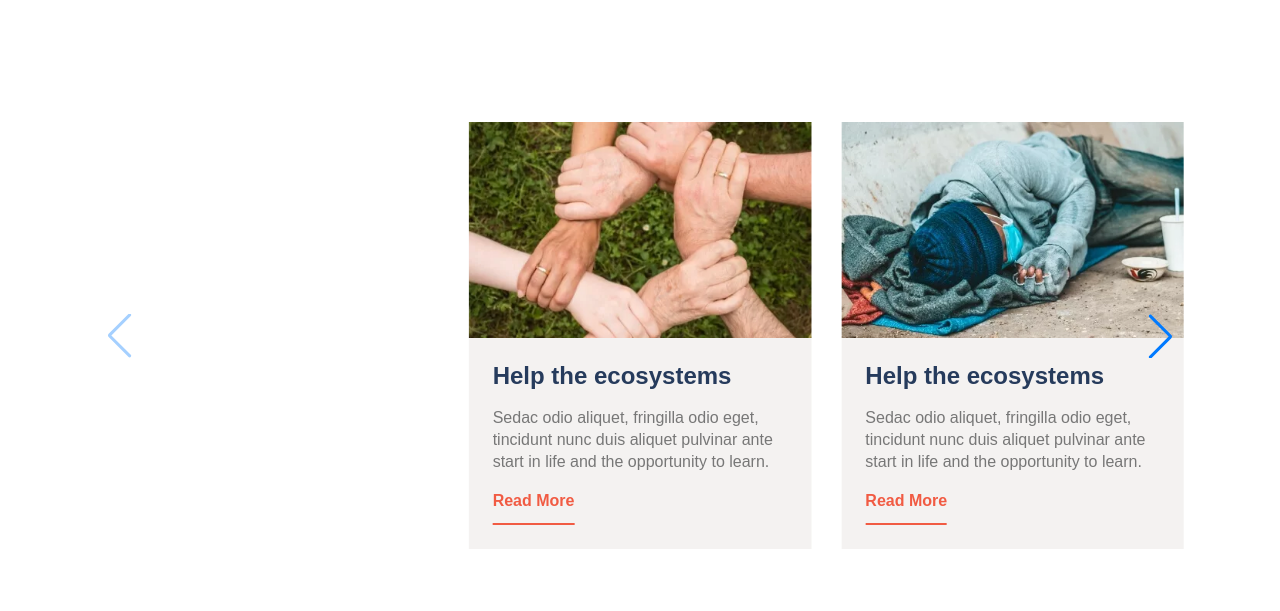
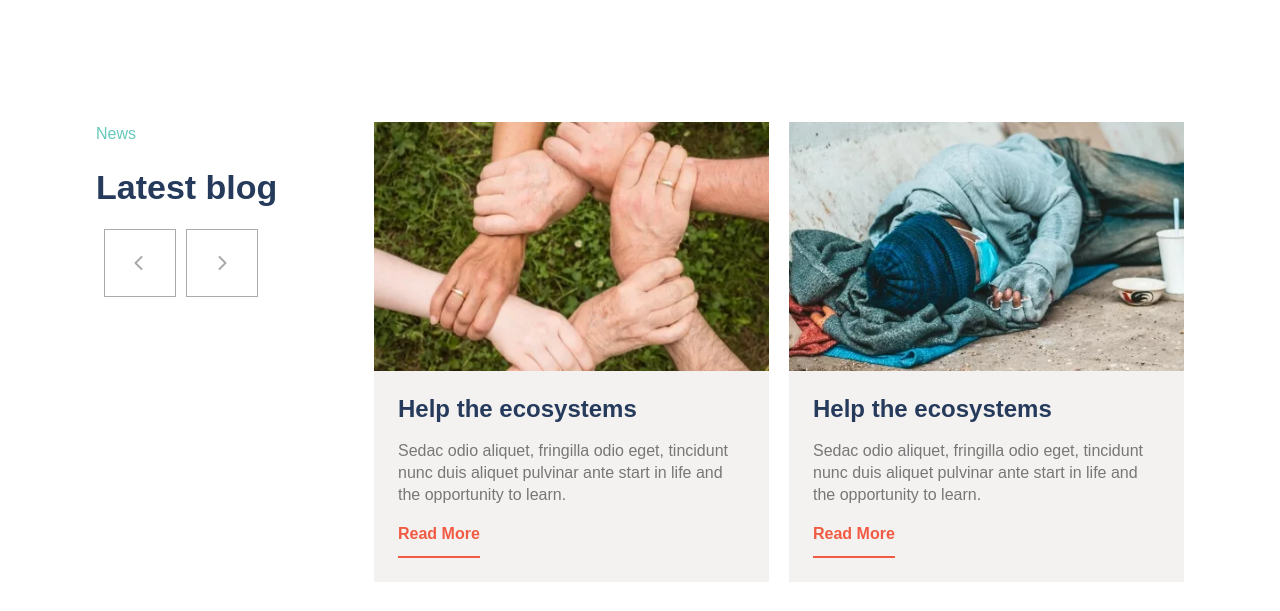
Before and after one commit to Aygunea/Mini-Project-HTML-CSS, a plain HTML site: page index.html in a window 1280 px wide. Shown: the part 3240-3851 px from the top of the page. Drawn offline with nearby package versions, Linux system fonts and the light colour scheme.

Commit message:
part 6 is completed

```diff
--- a/assets/js/app.js
+++ /dev/null
@@ -1,9 +0,0 @@
-// const swiperEl = document.querySelector('swiper-container');
-// const swiper = swiperEl.swiper;
-
-var swiper = new Swiper('.swiper-container', {
-    // Gerekli ayarlar buraya eklenebilir
-    pagination: {
-      el: '.swiper-pagination',
-    },
-  });
--- a/assets/sass/pages/_home.scss
+++ b/assets/sass/pages/_home.scss
@@ -7,23 +7,19 @@
   background-position: center;
   color: $t-light;
   background-image: url("/assets/images/h1_hero1.jpg.webp");
-
   .hero-caption {
     padding: 2rem 0;
     display: flex;
     flex-direction: column;
     row-gap: 20px;
-
     h1 {
       font-size: 48px;
       font-weight: 900;
     }
-
     P {
       font-size: 18px;
       line-height: 26px;
     }
-
     a {
       width: max-content;
     }
@@ -33,27 +29,18 @@
 // Start Section About Area 1
 #about-area1 {
   height: max-content;
-
   .about-content {
     @include flex-center;
     gap: 20px;
-
     span {
       color: $t-green;
     }
-
     h2 {
       color: #263b5c;
       font-size: 42px;
       line-height: 54px;
       font-weight: 500;
     }
-
-    //    p{
-    //     font-size: 16px;
-    //     line-height: 22px;
-    //     color: #777777;
-    //    }
   }
 }
 
@@ -65,27 +52,22 @@
     gap: 10px;
     background-color: #f4f2f1;
     color: #263b5c;
-
     h2 {
       font-weight: 600;
       font-size: 1.2rem;
     }
-
     p {
       font-size: 14px;
     }
-
     .col {
       p {
         color: $t-green;
         font-weight: 600;
       }
-
       span {
         font-size: 12px;
       }
     }
-
     .btn-1 {
       padding: 13px 40px;
     }
@@ -104,18 +86,15 @@
     align-items: center;
     text-align: center;
     font-family: $Rubik;
-
     .services-content {
       h5 {
         margin: 1rem 0;
-
         a {
           color: $t-light;
           font-size: 24px;
           font-weight: 600;
         }
       }
-
       p {
         line-height: 30px;
         font-weight: 500;
@@ -127,18 +106,10 @@
     h2 {
       font-size: 40px;
     }
-
     p {
       font-family: $Rubik;
     }
   }
-}
-
-// Start Section Blog
-#blog {
-  width: 100%;
-  height: max-content;
-
 }
 
 // Start Scroll Up
@@ -148,23 +119,30 @@
   line-height: 50px;
   position: fixed;
   top: 90%;
-  left: 95%;
+  right: 4%;
   background-color: $t-green;
   font-weight: 600;
   font-size: 16px;
   text-align: center;
   border-radius: 50%;
   z-index: 555;
-
   a {
     color: $t-light;
   }
 }
-
-// Start Swiper Slider
-
-
-.mySwiper {
+// Start Section Blog
+#blog {
+  width: 100%;
+  height: max-content;
+  .blog-heading{
+    font-size: 34px;
+    color: #263b5c;
+    font-weight: 600;
+  }
+  .blog-title{
+    color: $t-green;
+    font-weight: 500;
+  }
     .card-body{
       background-color: #F4F2F1;
       h4{
@@ -187,29 +165,38 @@
       }
     }
   }
-.swiper-button-next{
-  // left: 5% !important;
-  right: 95% !important;
-  left: auto;
-  background-color: aqua;
+
+// Start Swiper Slider
+.owl-stage {
+  position: relative;
 }
-/* Extra small devices (phones, 600px and down) */
-@media only screen and (max-width: 600px) {}
-
-/* Small devices (portrait tablets and large phones, 600px and up) */
-@media only screen and (max-width: 600px) {}
-
-/* Medium devices (landscape tablets, 768px and up) */
-@media only screen and (max-width: 768px) {}
-
-/* Large devices (laptops/desktops, 992px and up) */
-@media only screen and (max-width: 992px) {
-  #home .hero-caption {
-    h1 {
-      font-size: 42px;
+.owl-nav {
+  display: flex;
+  justify-content: space-center;
+  width: 100%;
+  position: absolute;
+  top: 20%;
+  left: -34%;
+  i {
+    font-size: 1rem;
+    color: #aaaaaa;
+    border: 1px solid #aaaaaa;
+    padding: 25px 30px;
+    transition: all 0.3s;
+    &:hover{
+      background-color: $t-red;
+      border-color: $t-red;
+      color: $t-light;
     }
   }
 }
 
-/* Extra large devices (large laptops and desktops, 1200px and up) */
-@media only screen and (max-width: 1200px) {}
+/* Large devices (laptops/desktops, 992px and up) */
+@media only screen and (max-width: 992px) {
+  #home .hero-caption h1 {
+    font-size: 42px;
+  }
+  #blog   .blog-heading{
+    font-size: 28px;
+  }
+}
--- a/index.html
+++ b/index.html
@@ -10,20 +10,21 @@
     <link rel="stylesheet" href="https://cdnjs.cloudflare.com/ajax/libs/font-awesome/6.5.1/css/all.min.css"
         integrity="sha512-DTOQO9RWCH3ppGqcWaEA1BIZOC6xxalwEsw9c2QQeAIftl+Vegovlnee1c9QX4TctnWMn13TZye+giMm8e2LwA=="
         crossorigin="anonymous" referrerpolicy="no-referrer" />
-    <link rel="stylesheet" href="https://cdnjs.cloudflare.com/ajax/libs/OwlCarousel2/2.3.4/assets/owl.carousel.min.css"
-        integrity="sha512-tS3S5qG0BlhnQROyJXvNjeEM4UpMXHrQfTGmbQ1gKmelCxlSEBUaxhRBj/EFTzpbP4RVSrpEikbmdJobCvhE3g=="
-        crossorigin="anonymous" referrerpolicy="no-referrer" />
+    <link rel="stylesheet" href="https://cdnjs.cloudflare.com/ajax/libs/OwlCarousel2/2.3.4/assets/owl.carousel.min.css">
     <link rel="stylesheet"
-        href="https://cdnjs.cloudflare.com/ajax/libs/OwlCarousel2/2.3.4/assets/owl.theme.default.min.css"
-        integrity="sha512-sMXtMNL1zRzolHYKEujM2AqCLUR9F2C4/05cdbxjjLSRvMQIciEPCQZo++nk7go3BtSuK9kfa/s+a4f4i5pLkw=="
-        crossorigin="anonymous" referrerpolicy="no-referrer" />
+        href="https://cdnjs.cloudflare.com/ajax/libs/OwlCarousel2/2.3.4/assets/owl.theme.default.min.css">
+
+    <script src="https://cdnjs.cloudflare.com/ajax/libs/jquery/3.7.1/jquery.min.js"
+        integrity="sha512-v2CJ7UaYy4JwqLDIrZUI/4hqeoQieOmAZNXBeQyjo21dadnwR+8ZaIJVT8EE2iyI61OV8e6M8PP2/4hpQINQ/g=="
+        crossorigin="anonymous" referrerpolicy="no-referrer"></script>
+    <script src="https://cdnjs.cloudflare.com/ajax/libs/OwlCarousel2/2.3.4/owl.carousel.min.js"></script>
     <title>Mini Project</title>
 </head>
 
 <body>
     <header>
         <nav>
-            <div class="navbar-brand">
+            <div class=" navbar-brand">
                 <img src="/assets/images/logo.png.webp" alt="">
             </div>
             <ul class="navbar mb-0">
@@ -68,7 +69,6 @@
                 </div>
             </div>
         </section>
-
         <section id="about-area1" class="bg-section">
             <div class="container-X container-Y">
                 <div class="row">
@@ -221,14 +221,22 @@
         </section>
         <section id="blog">
             <div class="container-Y container-X">
-                <swiper-container class="mySwiper" slides-per-view="3" centered-slides="true" space-between="30"
-                    pagination="true" pagination-type="false" navigation="true">
-                    <swiper-slide>
+                <div class="row blog-row">
+                    <div class="col-md-3 col-sm-12">
+                        <p class="blog-title">News</p>
+                        <div class="blog-heading"> Latest blog</div>
+                    </div>
+                    <div class="col-md-9 col-sm-12">
+                        <div class="home-demo">
+                            <div class="owl-carousel owl-theme">
+                                <div class="item">
                                     <div class="card border-0 rounded-0">
                                         <img src="./assets/images/blog1.jpg.webp" alt="">
                                         <div class="card-body p-4">
                                             <h4 class="card-title mb-3">Help the ecosystems</h4>
-                                <p class="section-text">Sedac odio aliquet, fringilla odio eget, tincidunt nunc duis
+                                            <p class="section-text">Sedac odio aliquet, fringilla odio eget, tincidunt
+                                                nunc
+                                                duis
                                                 aliquet pulvinar ante start in life and the opportunity to learn.
                                             </p>
                                             <div class="browse-btn">
@@ -236,13 +244,15 @@
                                             </div>
                                         </div>
                                     </div>
-                    </swiper-slide>
-                    <swiper-slide>
+                                </div>
+                                <div class="item">
                                     <div class="card border-0 rounded-0">
                                         <img src="./assets/images/blog2.jpg.webp" alt="">
                                         <div class="card-body p-4">
                                             <h4 class="card-title mb-3">Help the ecosystems</h4>
-                                <p class="section-text">Sedac odio aliquet, fringilla odio eget, tincidunt nunc duis
+                                            <p class="section-text">Sedac odio aliquet, fringilla odio eget, tincidunt
+                                                nunc
+                                                duis
                                                 aliquet pulvinar ante start in life and the opportunity to learn.
                                             </p>
                                             <div class="browse-btn">
@@ -250,13 +260,15 @@
                                             </div>
                                         </div>
                                     </div>
-                    </swiper-slide>
-                    <swiper-slide>
+                                </div>
+                                <div class="item">
                                     <div class="card border-0 rounded-0">
                                         <img src="./assets/images/blog1.jpg.webp" alt="">
                                         <div class="card-body p-4">
                                             <h4 class="card-title mb-3">Help the ecosystems</h4>
-                                <p class="section-text">Sedac odio aliquet, fringilla odio eget, tincidunt nunc duis
+                                            <p class="section-text">Sedac odio aliquet, fringilla odio eget, tincidunt
+                                                nunc
+                                                duis
                                                 aliquet pulvinar ante start in life and the opportunity to learn.
                                             </p>
                                             <div class="browse-btn">
@@ -264,13 +276,15 @@
                                             </div>
                                         </div>
                                     </div>
-                    </swiper-slide>
-                    <swiper-slide>
+                                </div>
+                                <div class="item">
                                     <div class="card border-0 rounded-0">
                                         <img src="./assets/images/blog2.jpg.webp" alt="">
                                         <div class="card-body p-4">
                                             <h4 class="card-title mb-3">Help the ecosystems</h4>
-                                <p class="section-text">Sedac odio aliquet, fringilla odio eget, tincidunt nunc duis
+                                            <p class="section-text">Sedac odio aliquet, fringilla odio eget, tincidunt
+                                                nunc
+                                                duis
                                                 aliquet pulvinar ante start in life and the opportunity to learn.
                                             </p>
                                             <div class="browse-btn">
@@ -278,8 +292,27 @@
                                             </div>
                                         </div>
                                     </div>
-                    </swiper-slide>
-                </swiper-container>
+                                </div>
+                                <div class="item">
+                                    <div class="card border-0 rounded-0">
+                                        <img src="./assets/images/blog1.jpg.webp" alt="">
+                                        <div class="card-body p-4">
+                                            <h4 class="card-title mb-3">Help the ecosystems</h4>
+                                            <p class="section-text">Sedac odio aliquet, fringilla odio eget, tincidunt
+                                                nunc
+                                                duis
+                                                aliquet pulvinar ante start in life and the opportunity to learn.
+                                            </p>
+                                            <div class="browse-btn">
+                                                Read More
+                                            </div>
+                                        </div>
+                                    </div>
+                                </div>
+                            </div>
+                        </div>
+                    </div>
+                </div>
             </div>
         </section>
         <section id="services" class="text-light">
@@ -409,8 +442,37 @@
             <i class="fa-solid fa-arrow-up"></i>
         </a>
     </div>
-    <script src="./assets/js/app.js"></script>
-    <script src="https://cdn.jsdelivr.net/npm/swiper@11/swiper-element-bundle.min.js"></script>
+    <script>
+        const nextIcon = '<i class="fa-solid fa-chevron-right"></i>';
+        const prevIcon = '<i class="fa-solid fa-chevron-left"></i>';
+        $(function () {
+            // Owl Carousel
+            var owl = $(".owl-carousel");
+            owl.owlCarousel({
+                items: 3,
+                margin: 20,
+                nav: true,
+                loop: true,
+                autoPlay: true,
+                dots: false,
+                navText: [prevIcon, nextIcon],
+                responsive: {
+                    0: {
+                        items: 1,
+                        nav: false,
+                    },
+                    600: {
+                        items: 2,
+                        nav: false
+                    },
+                    778: {
+                        items: 2,
+                        nav: true
+                    }
 
-
+                }
+            });
+        });
+    </script>
+    <script src="/assets/js/app.js"></script>
 </html>
```
Also changed, not shown: assets/sass/pages/_blog.scss (+2 -18 lines), blog.html (+0 -1 lines), assets/sass/style.css, 1 other file. Lines whose indentation alone changed are shown as unchanged.
